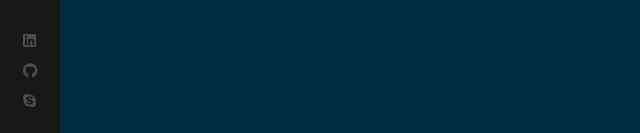
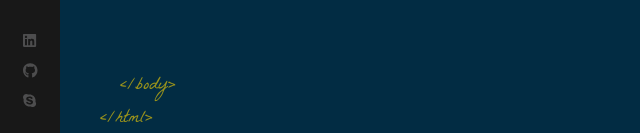
Before and after one commit to kingcaliente/LP-Portfolio, a React (Create React App) app: page / in a window 1280 px wide. Shown: the part 664-797 px from the top of the page, without its empty margins (0-640 px from the left). Built offline with nearby package versions, Linux system fonts and the light colour scheme.

Commit message:
updated Layout for application

```diff
--- a/src/components/Layout/index.js
+++ b/src/components/Layout/index.js
@@ -1,14 +1,23 @@
-import Sidebar from "../Sidebar";
-import './index.scss';
-
+import { Outlet } from 'react-router-dom'
+import Sidebar from '../Sidebar/'
+import './index.scss'
 
 const Layout = () => {
-    return (
-     <>
-     <Sidebar />
-     </>
-    )
+  return (
+    <div className="App">
+      <Sidebar />
+      <div className="page">
+        <span className="tags top-tags">&lt;body&gt;</span>
+
+        <Outlet />
+        <span className="tags bottom-tags">
+          &lt;/body&gt;
+          <br />
+          <span className="bottom-tag-html">&lt;/html&gt;</span>
+        </span>
+      </div>
+    </div>
+  )
 }
 
-
-export default Layout;
+export default Layout
--- a/src/components/Layout/index.scss
+++ b/src/components/Layout/index.scss
@@ -0,0 +1,24 @@
+.page {
+    width: 100%;
+    height: 100%;
+    position: absolute;
+  }
+
+  .top-tags {
+    bottom: auto;
+    top: 35px;
+  }
+
+  .tags {
+    color: #ffd700;
+    opacity: 0.6;
+    position: absolute;
+    bottom: 0;
+    left: 120px;
+    font-size: 18px;
+    font-family: 'La Belle Aurore', cursive;
+  }
+
+  .bottom-tag-html {
+    margin-left: -20px;
+  }
```
